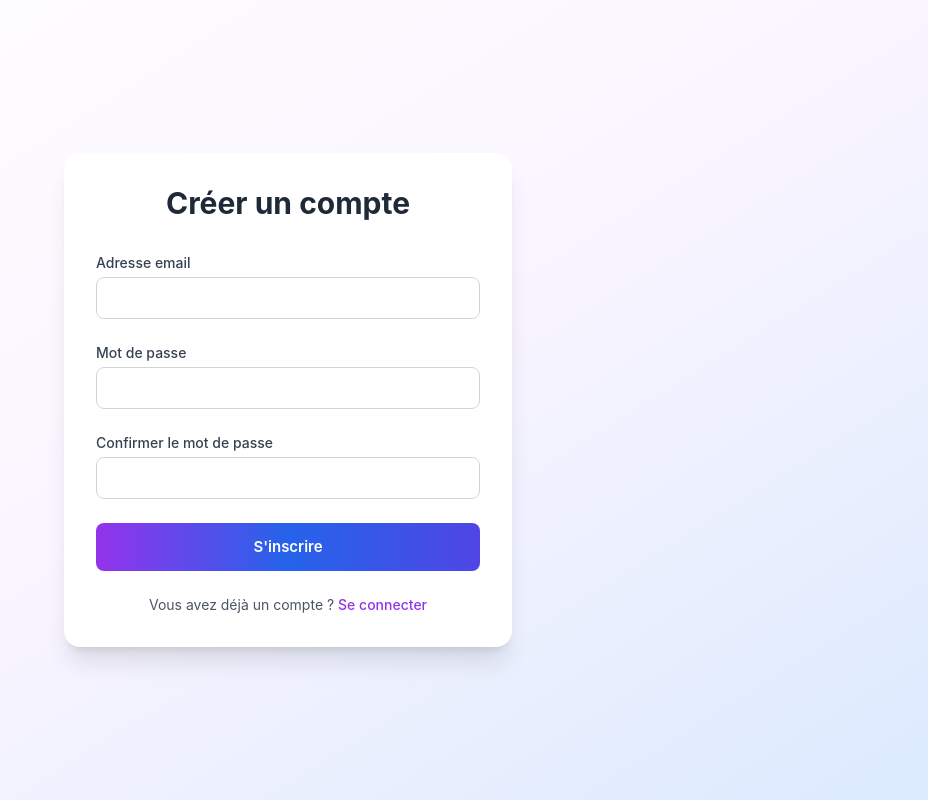
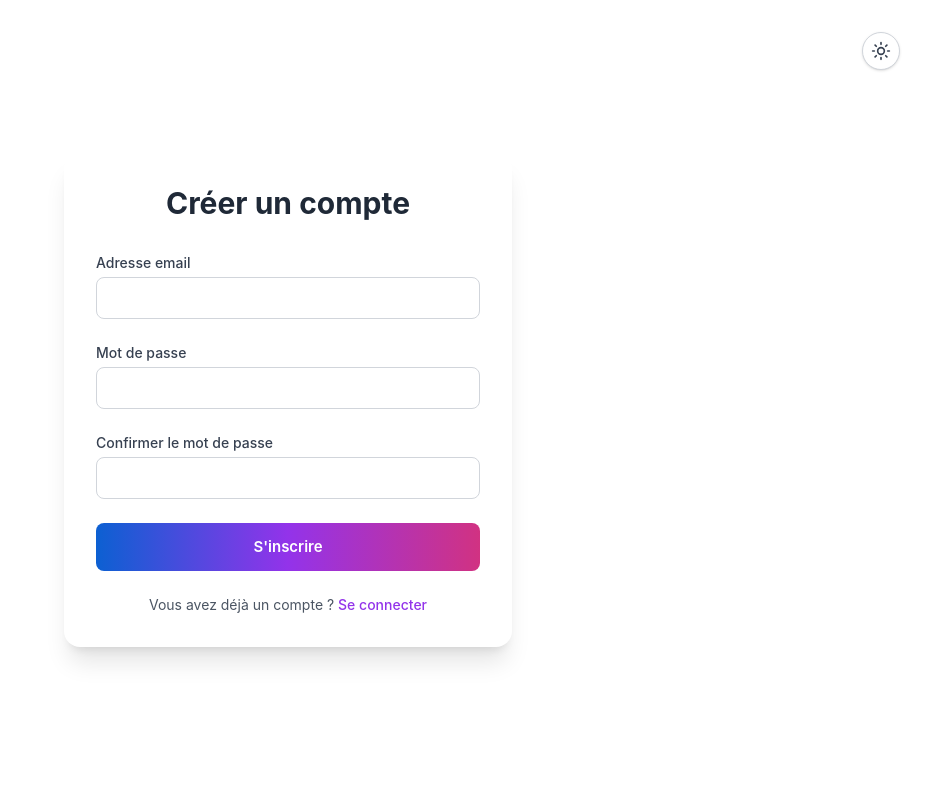
Before and after one commit to mehdidarmiche/monfeed-front, a Vue app in the folder front/: page /register in a window 1280 px wide. Shown: the whole page, without its empty margins (352-1280 px from the left). Built offline with nearby package versions, Linux system fonts and the light colour scheme.

Commit message:
feat: enhance dark mode styling in Home and Register components for improved user experience

```diff
--- a/front/src/components/Home.vue
+++ b/front/src/components/Home.vue
@@ -70,12 +70,12 @@ const faqs = [
       </h1>
       <div class="flex items-center">
         <a
-          class="dark:bg-white py-2 px-4 mx-2 rounded-full shadow-xl cursor-pointer font-bold border text-primary"
+          class="dark:bg-gray-800 dark:border dark:border-gray-600 py-2 px-4 mx-2 rounded-full shadow-xl cursor-pointer font-bold border text-primary"
           href="/register"
           >S'inscrire</a
         >
         <a
-          class="dark:bg-white py-2 px-4 mx-2 rounded-full shadow-xl cursor-pointer border font-bold text-secondary"
+          class="dark:bg-gray-800 dark:border dark:border-gray-600 py-2 px-4 mx-2 rounded-full shadow-xl cursor-pointer border font-bold text-secondary"
           href="/login"
         >
           Connexion</a
--- a/front/src/components/auth/RegisterForm.vue
+++ b/front/src/components/auth/RegisterForm.vue
@@ -41,16 +41,13 @@ const register = async () => {
 </script>
 
 <template>
-  <section
-    class="min-h-screen flex items-center justify-center bg-gradient-to-br from-white via-purple-50 to-blue-100 px-4"
-  >
     <div class="flex items-center justify-center w-full h-full py-20">
-      <div class="w-full max-w-md bg-white p-8 rounded-2xl shadow-xl self-center">
-        <h2 class="text-3xl font-bold text-center text-gray-800 mb-8">Créer un compte</h2>
+      <div class="w-full max-w-md bg-white dark:bg-dark-bg dark:border dark:border-gray-400 p-8 rounded-2xl shadow-xl self-center">
+        <h2 class="text-3xl font-bold text-center text-gray-800 dark:text-white mb-8">Créer un compte</h2>
 
         <form @submit.prevent="register" class="space-y-6">
           <div>
-            <label for="email" class="block text-sm font-medium text-gray-700">Adresse email</label>
+            <label for="email" class="block text-sm font-medium text-gray-700 dark:text-white">Adresse email</label>
             <input
               type="email"
               id="email"
@@ -61,7 +58,7 @@ const register = async () => {
           </div>
 
           <div>
-            <label for="password" class="block text-sm font-medium text-gray-700"
+            <label for="password" class="block text-sm font-medium text-gray-700 dark:text-white"
               >Mot de passe</label
             >
             <input
@@ -74,7 +71,7 @@ const register = async () => {
           </div>
 
           <div>
-            <label for="confirmPassword" class="block text-sm font-medium text-gray-700"
+            <label for="confirmPassword" class="block text-sm font-medium text-gray-700 dark:text-white"
               >Confirmer le mot de passe</label
             >
             <input
@@ -88,25 +85,16 @@ const register = async () => {
 
           <button
             type="submit"
-            class="w-full py-3 font-semibold text-white rounded-lg bg-gradient-to-r from-purple-600 via-blue-600 to-indigo-600 hover:opacity-90 transition"
+            class="w-full py-3 font-semibold text-white rounded-lg bg-gradient-to-r from-primary via-purple-600 to-secondary hover:opacity-90 transition"
           >
             S'inscrire
           </button>
         </form>
 
-        <p class="text-sm text-center text-gray-600 mt-6">
+        <p class="text-sm text-center text-gray-600 mt-6 dark:text-white">
           Vous avez déjà un compte ?
           <a href="/login" class="text-purple-600 font-medium hover:underline">Se connecter</a>
         </p>
       </div>
     </div>
-  </section>
 </template>
-
-<style scoped>
-section {
-  display: flex;
-  align-items: center;
-  justify-content: center;
-}
-</style>
--- a/front/src/views/RegisterView.vue
+++ b/front/src/views/RegisterView.vue
@@ -1,9 +1,24 @@
 <script setup>
 import RegisterForm from '../components/auth/RegisterForm.vue'
+import DarkBtn from '@/components/items/DarkBtn.vue';
 </script>
 
 <template>
   <main>
-    <RegisterForm />
+    <section
+    class="min-h-screen flex items-center justify-center bg-white px-4 dark:bg-dark-bg"
+  >
+  <RegisterForm />
+  <DarkBtn class="absolute top-8 right-5" />
+  </section>
+
   </main>
 </template>
+
+<style scoped>
+section {
+  display: flex;
+  align-items: center;
+  justify-content: center;
+}
+</style>
```
